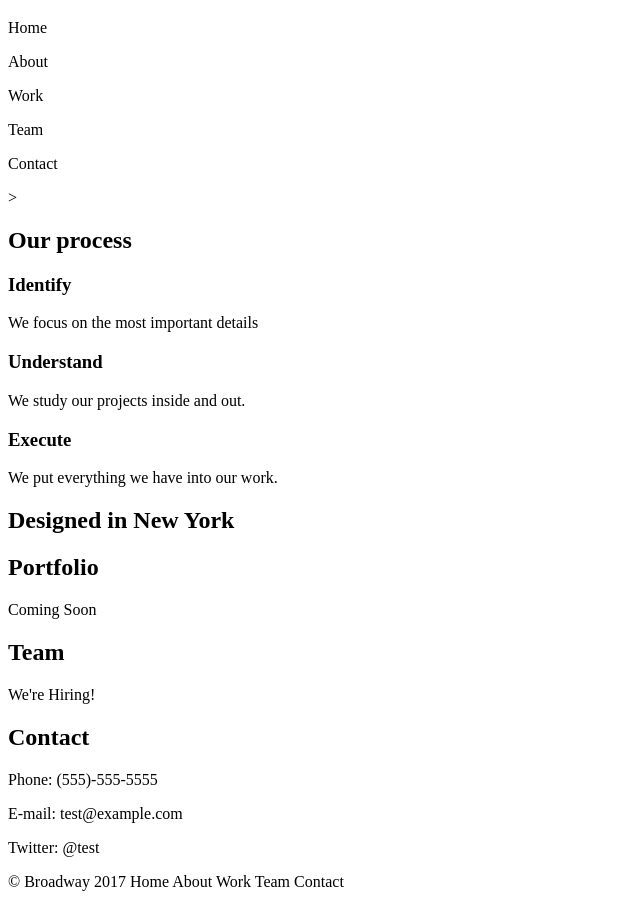
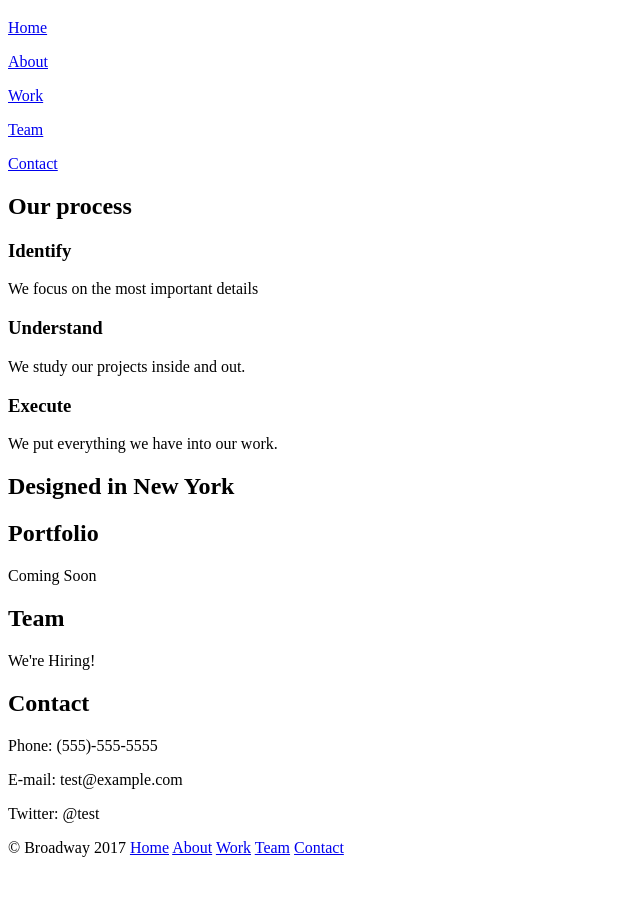
Before and after one commit to kecodeacademy/broadway, a plain HTML site: page index.html in a window 1280 px wide. Shown: the part 61-968 px from the top of the page, without its empty margins (0-640 px from the left). After the commit the page ends 934 px from the top, so only its background shows below. Drawn offline with Linux system fonts and the light colour scheme.

Commit message:
added links

```diff
--- a/index.html
+++ b/index.html
@@ -8,13 +8,13 @@
   <body>
     <h1>Broadway Design</h1>
     <div class="hero">
-      <p>Home</p>
-      <p>About</p>
-      <p>Work</p>
-      <p>Team</p>
-      <p>Contact</p>
-    </div>>
-    <h2>Our process</h2>
+      <p><a href="#">Home</a></p>
+      <p><a href="#process">About</a></p>
+      <p><a href="#portfolio">Work</a></p>
+      <p><a href="#team">Team</a></p>
+      <p><a href="#contact">Contact</a></p>
+    </div>
+    <h2 id="process">Our process</h2>
     <h3>Identify</h3>
     <p>We focus on the most important details</p>
     <h3>Understand</h3>
@@ -22,22 +22,22 @@
     <h3>Execute</h3>
     <p>We put everything we have into our work.</p>
     <h2 id="footer">Designed in New York</h2>
-    <h2>Portfolio</h2>
+    <h2 id="portfolio">Portfolio</h2>
     <p>Coming Soon</p>
-    <h2>Team</h2>
+    <h2 id="team">Team</h2>
     <p>We're Hiring!</p>
-    <h2>Contact</h2>
+    <h2 id="contact">Contact</h2>
     <p>Phone: (555)-555-5555</p>
     <p>E-mail: test@example.com</p>
     <p>Twitter: @test</p>
 
     <div class=footer>
       <p>© Broadway 2017
-        <a>Home</a>
-        <a>About</a>
-        <a>Work</a>
-        <a>Team</a>
-        <a>Contact</a>
+        <a href="#">Home</a>
+        <a href="#process">About</a>
+        <a href="#portfolio">Work</a>
+        <a href="team">Team</a>
+        <a href="contact">Contact</a>
       </p>
     </div>
 
```
